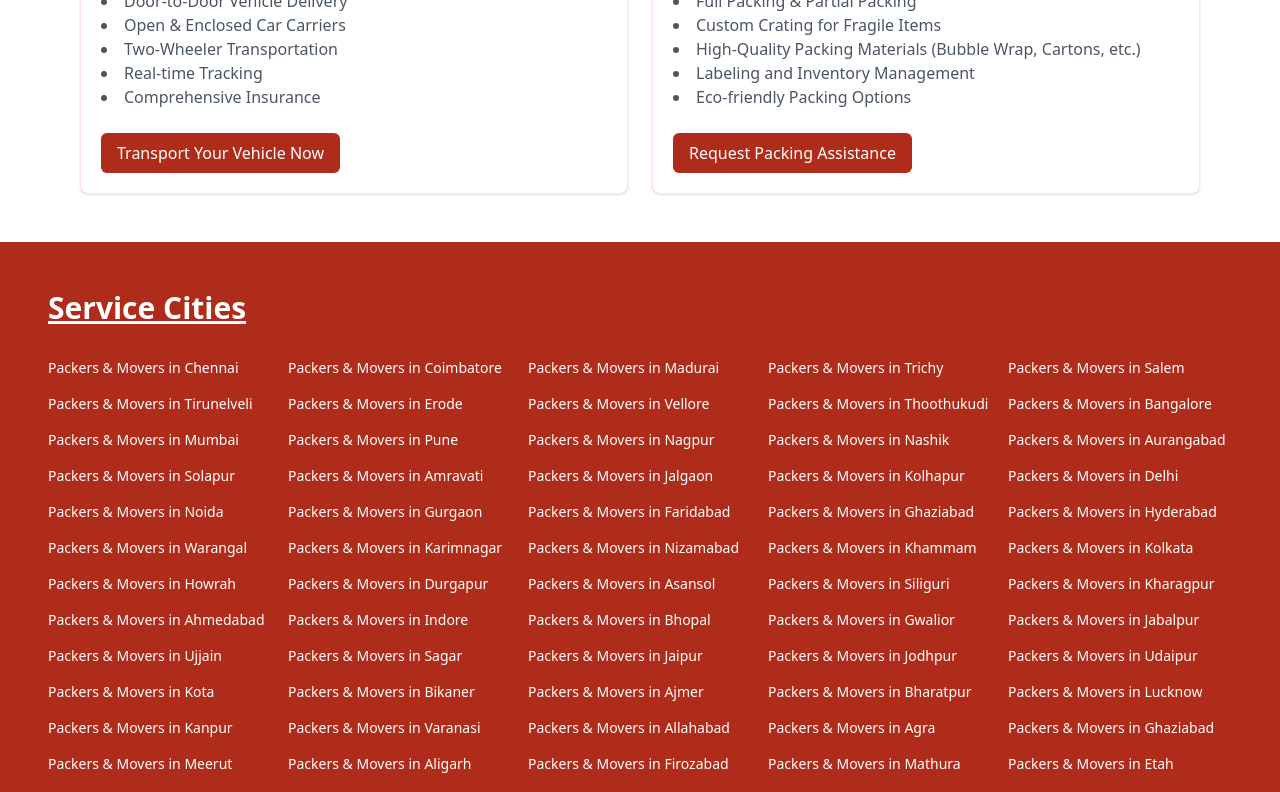
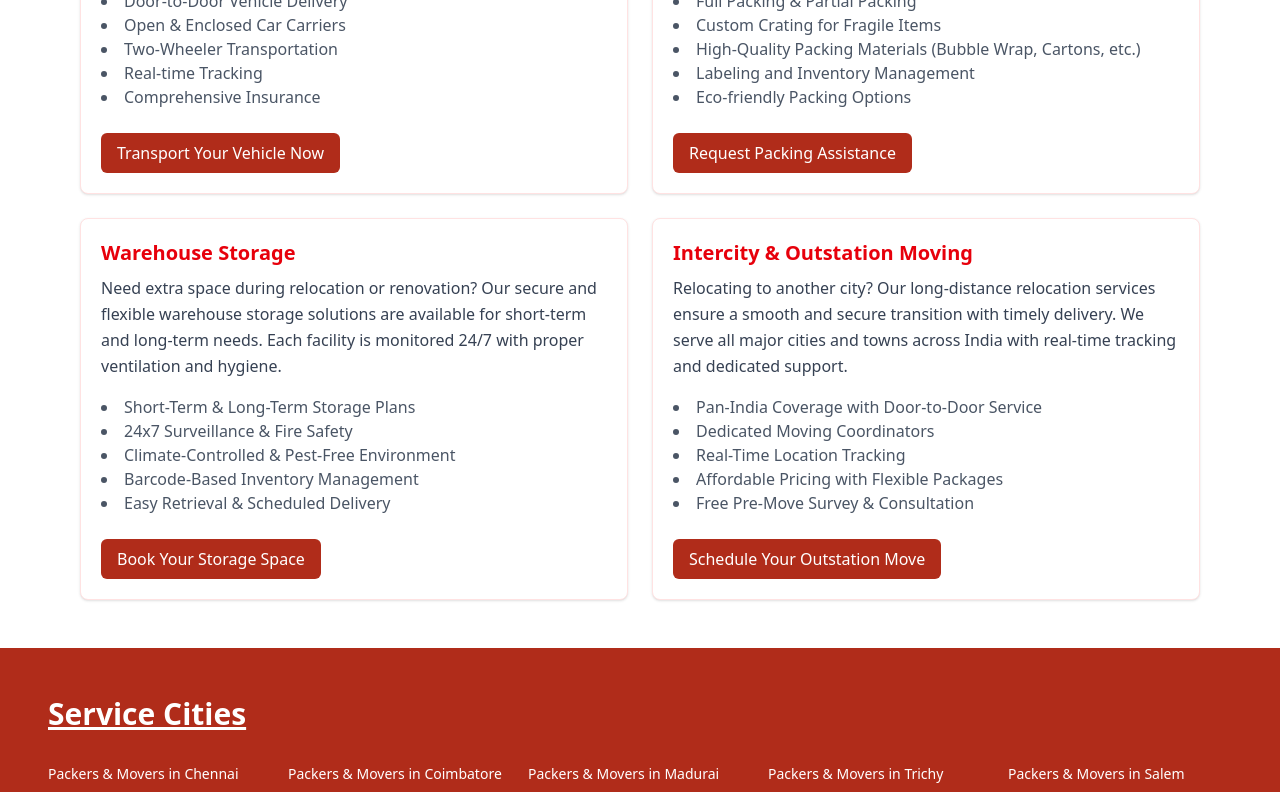
Before and after one commit to ramasubramanian6/p-mm, a React (Vite) app: page /ourservices in a window 1280 px wide. Shown: the part 901-1693 px from the top of the page. Built offline with nearby package versions, Linux system fonts and the light colour scheme.

Commit message:
New update work process

```diff
--- a/src/pages/OurServices.jsx
+++ b/src/pages/OurServices.jsx
@@ -6,59 +6,99 @@ import { useNavigate } from "react-router-dom"; // Import useNavigate for naviga
 const services = [
   {
     title: "Home Shifting",
-    description: "Our comprehensive home shifting services ensure a smooth and stress-free relocation experience. We handle everything from careful packing and secure loading to efficient transportation and timely unloading at your new residence. Trust us for a hassle-free move.",
+    description:
+      "Our comprehensive home shifting services ensure a smooth and stress-free relocation experience. We handle everything from careful packing and secure loading to efficient transportation and timely unloading at your new residence. Trust us for a hassle-free move with zero breakage.",
     bulletPoints: [
       "Professional Packing & Unpacking",
       "Secure Loading & Unloading",
       "Efficient Transportation across India",
       "Furniture Disassembly & Reassembly",
-      "Insurance Coverage for valuables"
+      "Insurance Coverage for Valuables",
     ],
-    keywords: "household shifting, home relocation, residential movers, house shifting services",
-    path: "/household", // Route for Home Shifting details
+    keywords:
+      "household shifting, home relocation, residential movers, house shifting services, flat shifting, local home movers",
+    path: "/household",
     callToAction: "Get a Free Home Shifting Quote",
   },
   {
     title: "Office Relocation",
-    description: "Minimize downtime and ensure a seamless transition for your business with our expert office relocation services. We meticulously plan and execute office moves, handling sensitive equipment and important documents with utmost care and confidentiality.",
+    description:
+      "Minimize downtime and ensure a seamless transition for your business with our expert office relocation services. We meticulously plan and execute office moves, handling sensitive equipment and important documents with utmost care and confidentiality.",
     bulletPoints: [
       "Systematic Planning & Execution",
       "Safe Handling of Office Equipment",
       "Confidential Document Relocation",
       "Minimal Business Disruption",
-      "IT Infrastructure Moving Solutions"
+      "IT Infrastructure Moving Solutions",
     ],
-    keywords: "office movers, business relocation, corporate shifting, commercial moving services",
-    path: "/office", // Route for Office Relocation details
+    keywords:
+      "office movers, business relocation, corporate shifting, commercial moving services, IT relocation",
+    path: "/office",
     callToAction: "Plan Your Office Move",
   },
   {
     title: "Vehicle Transportation",
-    description: "Transport your car or bike safely and securely across any distance in India. Our specialized vehicle carriers ensure your beloved vehicle reaches its destination without a scratch, offering both open and enclosed carrier options.",
+    description:
+      "Transport your car or bike safely and securely across any distance in India. Our specialized vehicle carriers ensure your beloved vehicle reaches its destination without a scratch, offering both open and enclosed carrier options.",
     bulletPoints: [
       "Door-to-Door Vehicle Delivery",
       "Open & Enclosed Car Carriers",
       "Two-Wheeler Transportation",
       "Real-time Tracking",
-      "Comprehensive Insurance"
+      "Comprehensive Insurance",
     ],
-    keywords: "car transport, bike courier, vehicle shifting, auto movers, vehicle logistics",
-    path: "/vehicle", // Route for Vehicle Transportation details
+    keywords:
+      "car transport, bike courier, vehicle shifting, auto movers, vehicle logistics, car relocation",
+    path: "/vehicle",
     callToAction: "Transport Your Vehicle Now",
   },
   {
     title: "Packing Services",
-    description: "Don't stress over packing! Our professional packers use high-quality, durable packing materials and advanced techniques to safeguard your belongings. From fragile items to bulky furniture, everything is packed with precision and care.",
+    description:
+      "Don't stress over packing! Our professional packers use high-quality, durable packing materials and advanced techniques to safeguard your belongings. From fragile items to bulky furniture, everything is packed with precision and care.",
     bulletPoints: [
       "Full Packing & Partial Packing",
       "Custom Crating for Fragile Items",
       "High-Quality Packing Materials (Bubble Wrap, Cartons, etc.)",
       "Labeling and Inventory Management",
-      "Eco-friendly Packing Options"
+      "Eco-friendly Packing Options",
     ],
-    keywords: "professional packing, moving supplies, fragile item packing, packing and unpacking services",
-    path: "/ourservices", // Link to general services or consider a dedicated /packing route if more details exist
+    keywords:
+      "professional packing, moving supplies, fragile item packing, packing and unpacking services, premium packing solutions",
+    path: "/ourservices",
     callToAction: "Request Packing Assistance",
+  },
+  {
+    title: "Warehouse Storage",
+    description:
+      "Need extra space during relocation or renovation? Our secure and flexible warehouse storage solutions are available for short-term and long-term needs. Each facility is monitored 24/7 with proper ventilation and hygiene.",
+    bulletPoints: [
+      "Short-Term & Long-Term Storage Plans",
+      "24x7 Surveillance & Fire Safety",
+      "Climate-Controlled & Pest-Free Environment",
+      "Barcode-Based Inventory Management",
+      "Easy Retrieval & Scheduled Delivery",
+    ],
+    keywords:
+      "warehouse storage, household storage, business inventory storage, temporary storage facility, storage with pickup",
+    path: "/warehouse",
+    callToAction: "Book Your Storage Space",
+  },
+  {
+    title: "Intercity & Outstation Moving",
+    description:
+      "Relocating to another city? Our long-distance relocation services ensure a smooth and secure transition with timely delivery. We serve all major cities and towns across India with real-time tracking and dedicated support.",
+    bulletPoints: [
+      "Pan-India Coverage with Door-to-Door Service",
+      "Dedicated Moving Coordinators",
+      "Real-Time Location Tracking",
+      "Affordable Pricing with Flexible Packages",
+      "Free Pre-Move Survey & Consultation",
+    ],
+    keywords:
+      "long distance moving, intercity relocation, city to city shifting, outstation movers, India-wide packers and movers",
+    path: "/household",
+    callToAction: "Schedule Your Outstation Move",
   },
 ];
 
@@ -84,12 +124,19 @@ export default function OurServices() {
           Our Comprehensive Services
         </h2>
         <p className="mt-2 text-gray-600 text-base md:text-lg font-fira">
-          At Move My Stuffs, we offer a wide range of reliable and efficient packing and moving solutions tailored to your unique needs. Whether it's a household shift, an office relocation, or vehicle transportation, our expert team ensures a seamless experience.
+          At Move My Stuffs, we offer a wide range of reliable and efficient
+          packing and moving solutions tailored to your unique needs. Whether
+          it's a household shift, an office relocation, or vehicle
+          transportation, our expert team ensures a seamless experience.
         </p>
       </motion.div>
 
       <div className="grid gap-6 md:grid-cols-2 lg:grid-cols-2">
-        {services.map((service, idx) => ( // Use 'service' object directly
+        {services.map(
+          (
+            service,
+            idx // Use 'service' object directly
+          ) => (
             <motion.div
               key={service.title} // Use title as key
               initial={{ opacity: 0, y: 20 }}
@@ -113,7 +160,8 @@ export default function OurServices() {
                 </ul>
               )}
               <button
-              onClick={(e) => { // Prevent card click from propagating when button is clicked
+                onClick={(e) => {
+                  // Prevent card click from propagating when button is clicked
                   e.stopPropagation();
                   navigateAndScroll(service.path);
                 }}
@@ -124,7 +172,8 @@ export default function OurServices() {
               {/* Optional: Add a hidden meta tag for keywords if this component is used in a <head> management system */}
               {/* <meta name="keywords" content={service.keywords} /> */}
             </motion.div>
-        ))}
+          )
+        )}
       </div>
     </section>
   );
```
Lines whose indentation alone changed are shown as unchanged.
